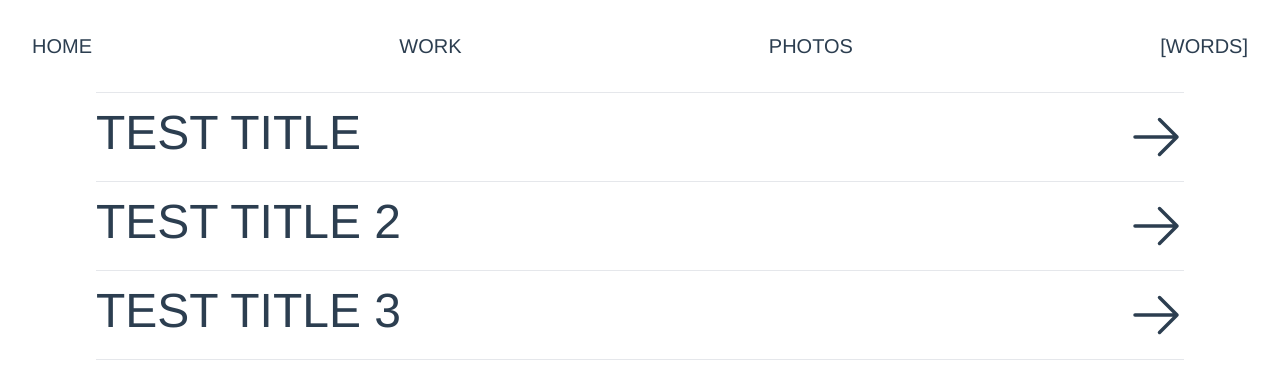
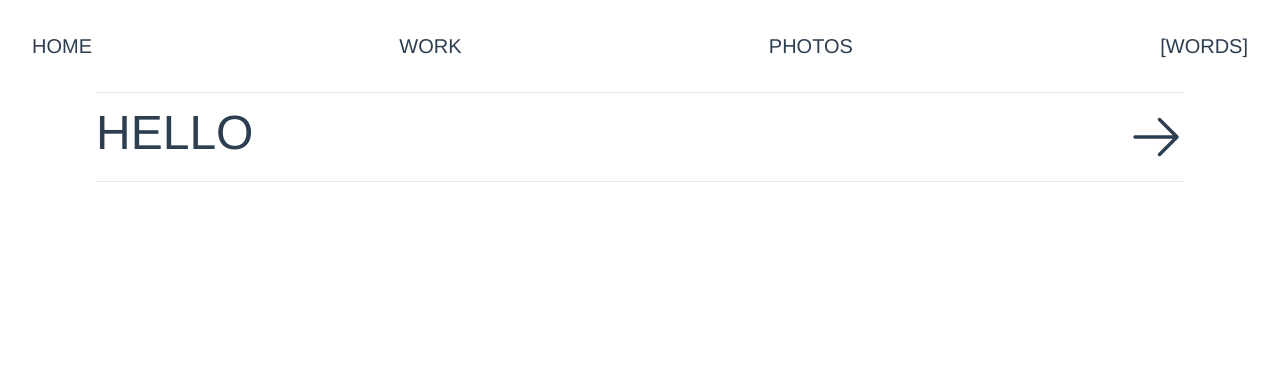
Before and after one commit to cbarkr/portfolio, a Vue app: page /words in a window 1280 px wide. Shown: the top 374 px of the page. Built offline with nearby package versions, Linux system fonts and the light colour scheme.

Commit message:
update layouts to use new words store methods

```diff
--- a/src/components/WordsContent.vue
+++ b/src/components/WordsContent.vue
@@ -3,7 +3,7 @@
     <div class="sm:px-16">
       <div class="text-4xl md:text-5xl lg:text-6xl xl:text-7xl 2xl:text-8xl mb-8">{{ title }}</div>
       <!-- TODO: Add image? -->
-      <div v-for="paragraph in parsedContent" class="text-lg lg:text-xl xl:text-2xl mb-2">{{ paragraph }}</div>
+      <div v-for="paragraph in content" class="text-lg lg:text-xl xl:text-2xl mb-2">{{ paragraph }}</div>
     </div>
 </template>
 
@@ -18,16 +18,16 @@ export default {
   data() {
     return {
       title: '',
-      content: '',
-      parsedContent: ''
+      content: [],
     }
   },
   mounted() {
     const { words } = storeToRefs(store)
 
-    this.title = words.title
-    this.content = words.content
-    this.parsedContent = this.content.split('\n')
+    if (this.$route.params.id == words.id) {
+      this.title = words.title
+      this.content = words.content
+    }
   }
 }
 </script>
--- a/src/pages/Words.vue
+++ b/src/pages/Words.vue
@@ -26,50 +26,21 @@
 </template>
 
 <script>
-import { storeToRefs } from 'pinia'
-import { useWordsStore } from '../stores/words'
-import WordsContent from '../components/WordsContent.vue'
-import test1Text from '../words/test1.txt?raw'
-import test2Text from '../words/test2.txt?raw'
-import test3Text from '../words/test3.txt?raw'
-
-const store = useWordsStore()
-
 export default {
   name: 'WordsPage',
-  components: {
-    WordsContent
-  },
   data() {
     return {
       words: [
         {
-          title: 'TEST TITLE',
-          id: 'test-title',
-          content: test1Text
-        },
-        {
-          title: 'TEST TITLE 2',
-          id: 'test-title-2',
-          content: test2Text
-        },
-        {
-          title: 'TEST TITLE 3',
-          id: 'test-title-3',
-          content: test3Text
+          title: 'HELLO',
+          id: 'hello',
         },
       ]
     }
   },
   methods: {
     handleClick(index) {
-      const wordsContent = this.words[index]
-
-      const { words } = storeToRefs(store)
-      words.title = wordsContent.title
-      words.content = wordsContent.content
-
-      this.$router.push(`words/${wordsContent.id}`)
+      this.$router.push(`words/${this.words[index].id}`)
     }
   }
 }
```
